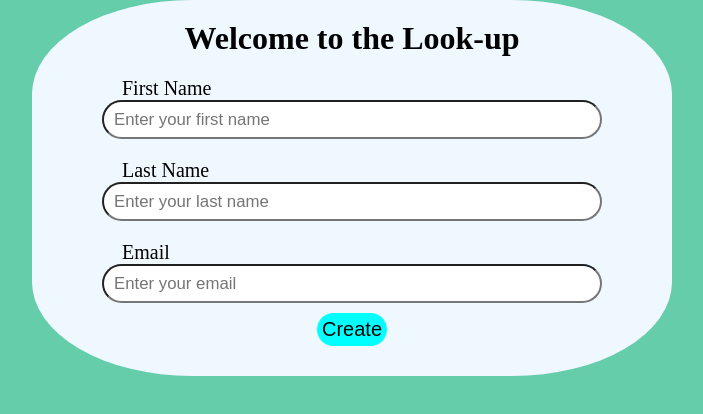
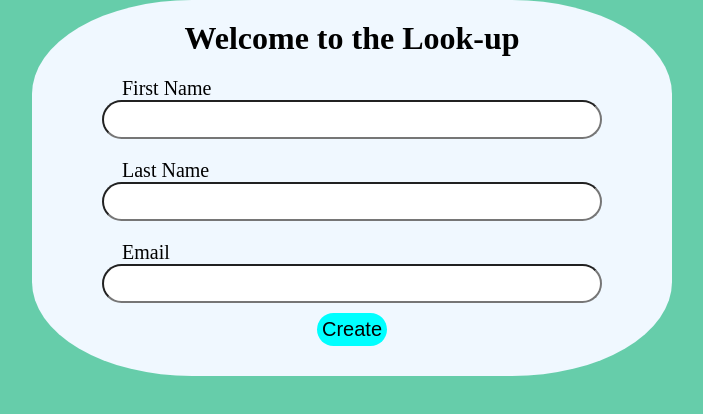
Before and after one commit to haheha24/lookup-repo, a React (Create React App) app: page / in a window 1280 px wide. Shown: the top 414 px of the page, without its empty margins (288-991 px from the left). Built offline with nearby package versions, Linux system fonts and the light colour scheme.

Commit message:
Created Input.js as a component for Form.js.

```diff
--- a/src/components/Form.js
+++ b/src/components/Form.js
@@ -1,20 +1,11 @@
-
+import Input from './Input'
 
 const Form = () => {
   return (
     <form className="form-container">
-      <div className="my-look-up-container">
-        <label><span style={{ marginLeft: 20, fontSize: 20}}>First Name</span></label>
-        <input type="text" className="my-look-up" name="firstName" placeholder="Enter your first name" required />
-      </div>
-      <div className="my-look-up-container">
-        <label><span style={{ marginLeft: 20, fontSize: 20}}>Last Name</span></label>
-        <input type="text" className="my-look-up" name="lastName" placeholder="Enter your last name" required />
-      </div>
-      <div className="my-look-up-container">
-        <label><span style={{ marginLeft: 20, fontSize: 20}}>Email</span></label>
-        <input type="email" className="my-look-up" name="email" placeholder="Enter your email" required />
-      </div>
+      <Input label='First Name' type='text' name='firstName' />
+      <Input label='Last Name' type='text' name='lastName' />
+      <Input label='Email' type='email' name='email' />
       <button type="submit" id="my-look-up-btn">
         <span style={{fontSize: 20}}>Create</span>
       </button>
--- a/src/components/Header.js
+++ b/src/components/Header.js
@@ -6,7 +6,6 @@ const Header = ({ title }) => {
       <div className="title-container">
         <h1 className="site-title">{title}</h1>
       </div>
-
       <Form />
     </header>
   );
--- /dev/null
+++ b/src/components/Input.js
@@ -0,0 +1,23 @@
+import PropTypes from "prop-types";
+
+const Input = ({ label, type, name, }) => {
+  return (
+    <div className="my-look-up-container">
+      <label style={{ marginLeft: 20, fontSize: 20 }}>{label}</label>
+      <input
+        type={type}
+        className="my-look-up"
+        name={name}
+        required
+      />
+    </div>
+  );
+};
+
+Input.propTypes = {
+    label: PropTypes.string.isRequired,
+    type: PropTypes.string.isRequired,
+    name: PropTypes.string,
+};
+
+export default Input;
```
